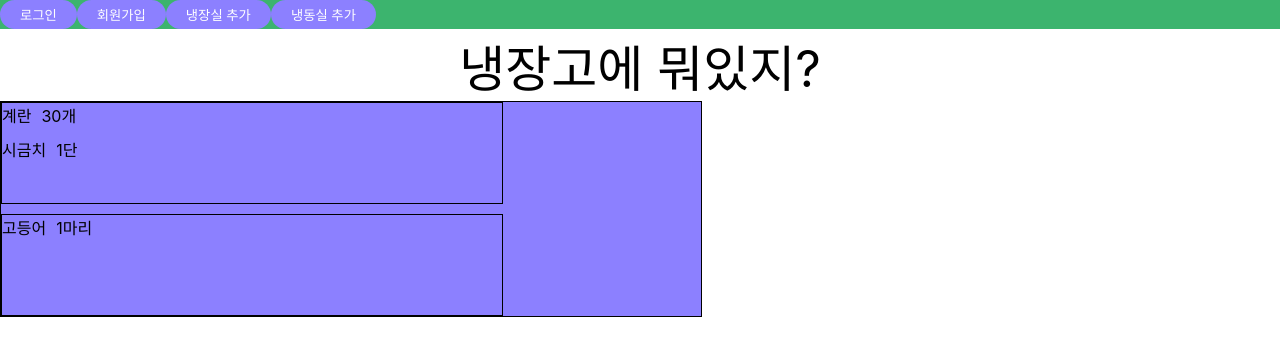
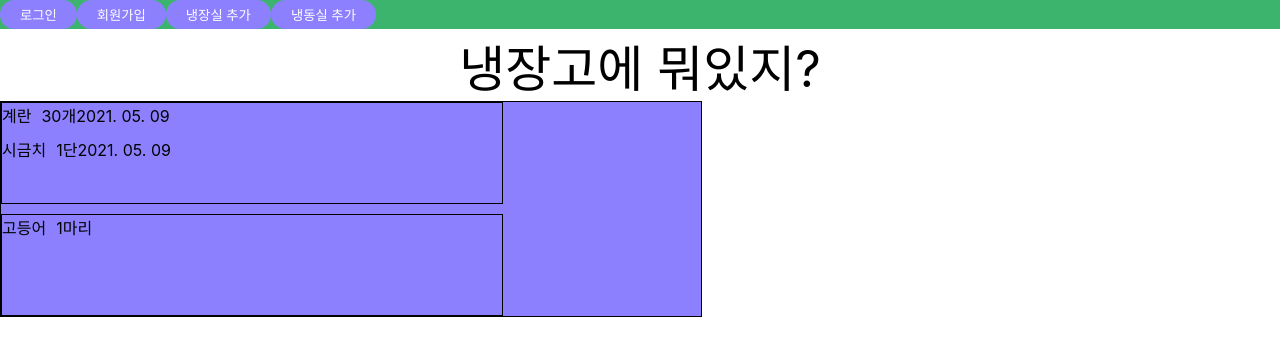
Before and after one commit to davidpark216/FridgeCheck, a React (Create React App) app in the folder fridecheck/: page / in a window 1280 px wide. Shown: the top 356 px of the page. Built offline with nearby package versions, Linux system fonts and the light colour scheme.

Commit message:
Add date element

```diff
--- a/fridecheck/src/components/ColdStorage.tsx
+++ b/fridecheck/src/components/ColdStorage.tsx
@@ -12,6 +12,7 @@ function ColdStorage({ coldItems }: props) {
             <div className="coldItem">
               <span className="coldName">{el.item}</span>
               <span className="coldQuantity">{el.quantity}</span>
+              <span className="coldDate">{el.date}</span>
             </div>
           </div>
         ))}
--- a/fridecheck/src/components/FrozenStorage.tsx
+++ b/fridecheck/src/components/FrozenStorage.tsx
@@ -14,6 +14,7 @@ function FrozenStorage({ frozenItems }: props) {
             <div className="frozenItem">
               <span className="frozenName">{el.item}</span>
               <span className="frozenQuantity">{el.quantity}</span>
+              <span className="frozenDate">{el.date}</span>
             </div>
           </div>
         ))}
```
